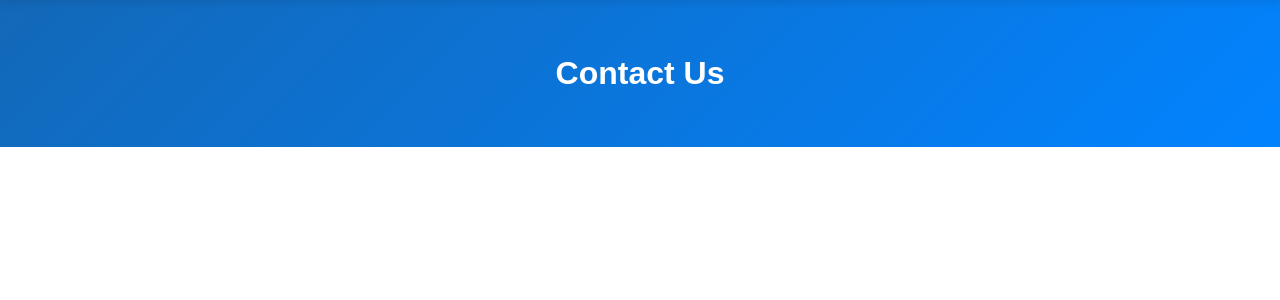
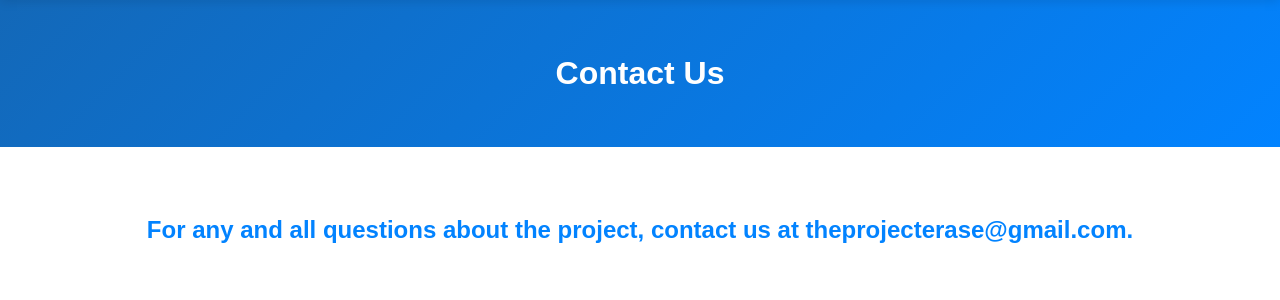
Before and after one commit to McGavGav/Project-ERASE-Website, a Django app: page /contact/ in a window 1280 px wide. Shown: the part 96-396 px from the top of the page. Run offline with Django 5.2, Linux system fonts and the light colour scheme.

Commit message:
Updated contact information page.

```diff
--- a/code/ERASEwebsite/pages/templates/contact.html
+++ b/code/ERASEwebsite/pages/templates/contact.html
@@ -9,4 +9,11 @@
         <h1>{% trans "Contact Us" %}</h1>
     </section>
 
+    <main class="container">
+        <section class="content">
+            <h2 style="text-align: center">
+                {% trans "For any and all questions about the project, contact us at theprojecterase@gmail.com." %}
+            </h2>
+        </section>
+    </main>
 {% endblock %}
```
